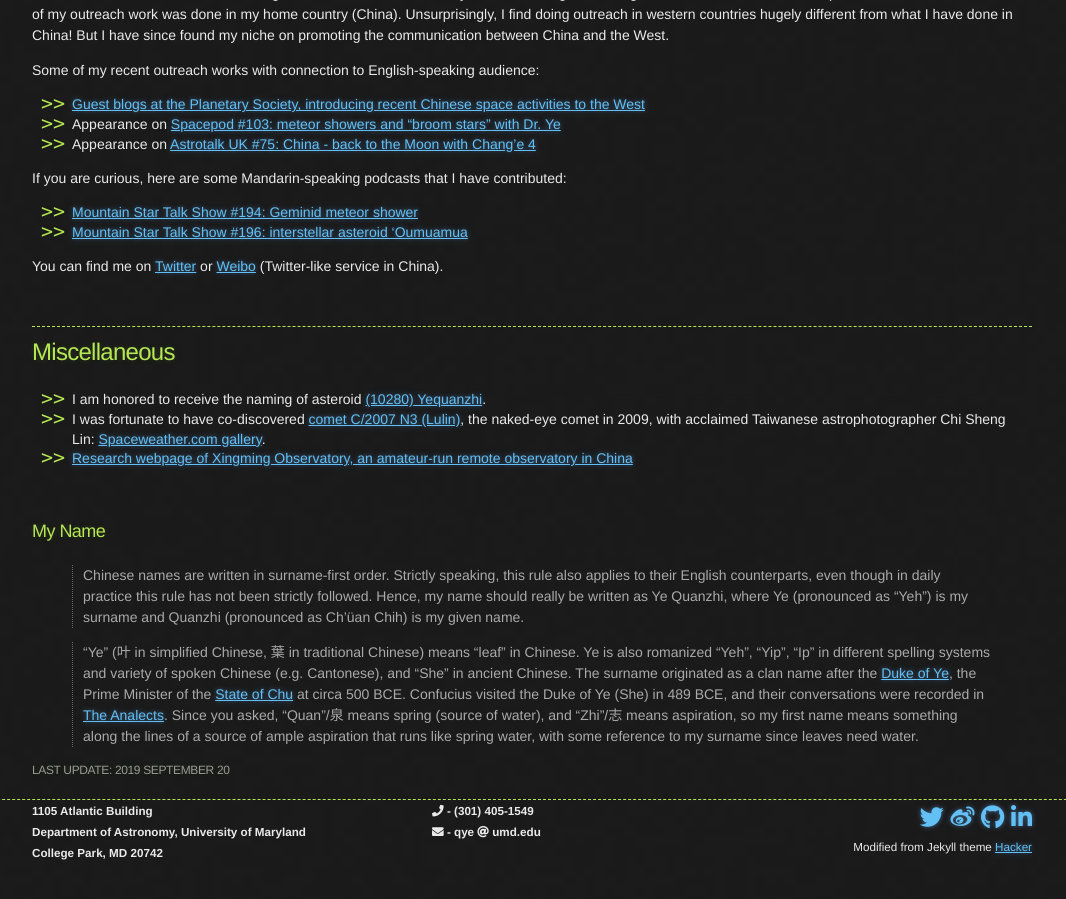
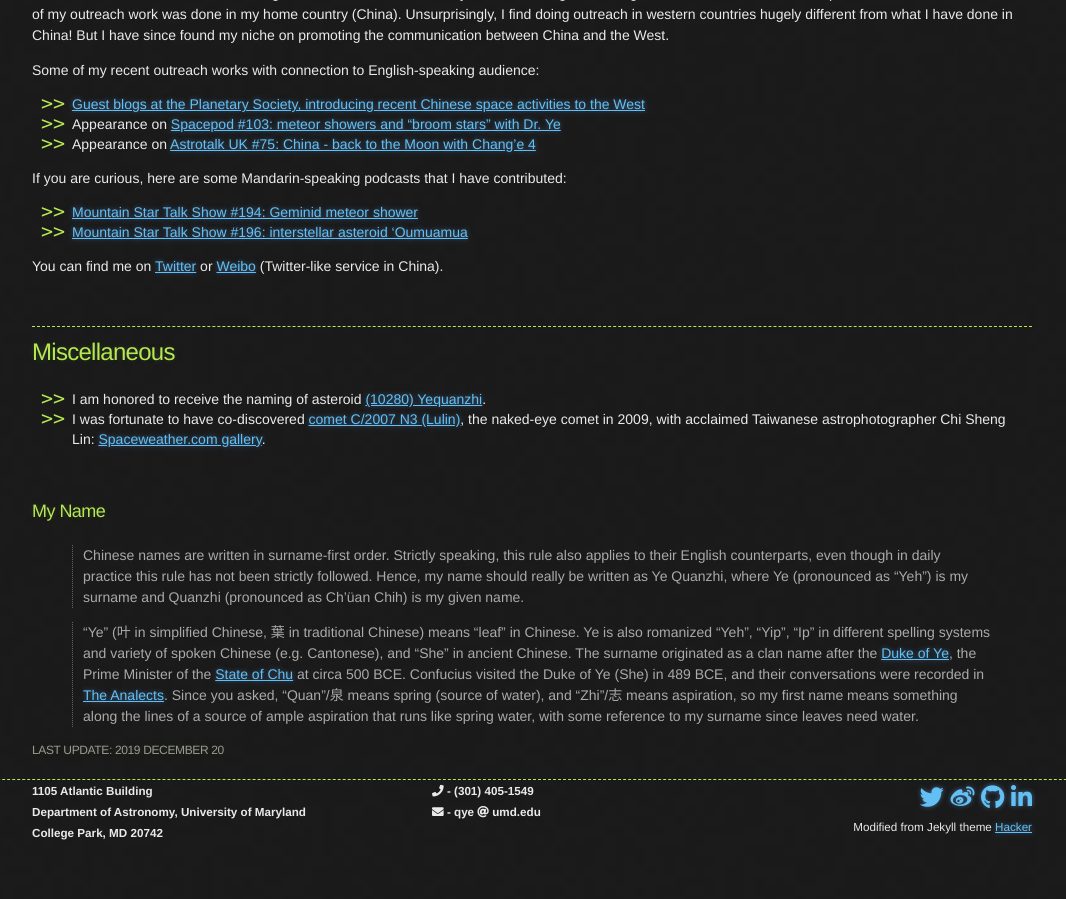
Before and after one commit to Yeqzids/Yeqzids.GitHub.io, a Jekyll site: the page built from index.md, in a window 1280 px wide and 900 px high, scrolled down 2797 px. Shown: the whole window, without its empty margins (108-1174 px from the left). Built offline with Jekyll 4.4.1, drawn with Linux system fonts in a browser that asks for light colours; nearby versions of some CDN libraries.

Commit message:
Update index.md

```diff
--- a/index.md
+++ b/index.md
@@ -115,7 +115,6 @@ You can find me on [Twitter](https://twitter.com/Yeqzids) or [Weibo](https://www
 
 * I am honored to receive the naming of asteroid [(10280) Yequanzhi](https://ssd.jpl.nasa.gov/sbdb.cgi?sstr=10280;old=0;orb=1;cov=0;log=0;cad=0#orb).
 * I was fortunate to have co-discovered [comet C/2007 N3 (Lulin)](https://en.wikipedia.org/wiki/Comet_Lulin), the naked-eye comet in 2009, with acclaimed Taiwanese astrophotographer Chi Sheng Lin: [Spaceweather.com gallery](http://www.spaceweather.com/comets/gallery_lulin.htm).
-* [Research webpage of Xingming Observatory, an amateur-run remote observatory in China](http://www.astro.caltech.edu/~qye/xingming.html)
 
 <br>
 ### My Name
@@ -124,4 +123,4 @@ You can find me on [Twitter](https://twitter.com/Yeqzids) or [Weibo](https://www
 
 > "Ye" (叶 in simplified Chinese, 葉 in traditional Chinese) means "leaf" in Chinese. Ye is also romanized "Yeh", "Yip", "Ip" in different spelling systems and variety of spoken Chinese (e.g. Cantonese), and "She" in ancient Chinese. The surname originated as a clan name after the [Duke of Ye](https://en.wikipedia.org/wiki/Duke_of_Ye), the Prime Minister of the [State of Chu](https://en.wikipedia.org/wiki/Chu_(state)) at circa 500 BCE. Confucius visited the Duke of Ye (She) in 489 BCE, and their conversations were recorded in [The Analects](https://ctext.org/analects/zi-lu). Since you asked, "Quan"/泉 means spring (source of water), and "Zhi"/志 means aspiration, so my first name means something along the lines of a source of ample aspiration that runs like spring water, with some reference to my surname since leaves need water.
 
-###### Last update: 2019 September 20
+###### Last update: 2019 December 20
```
